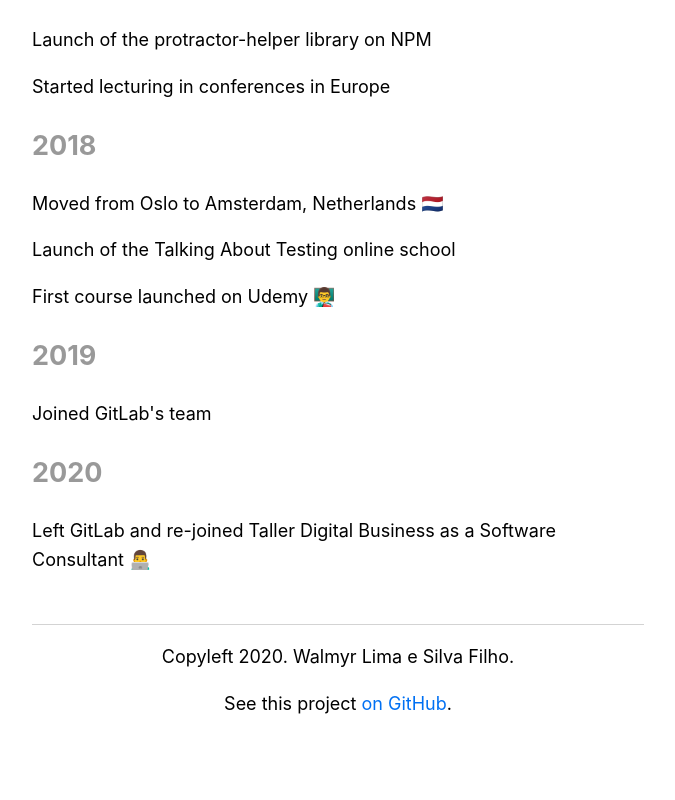
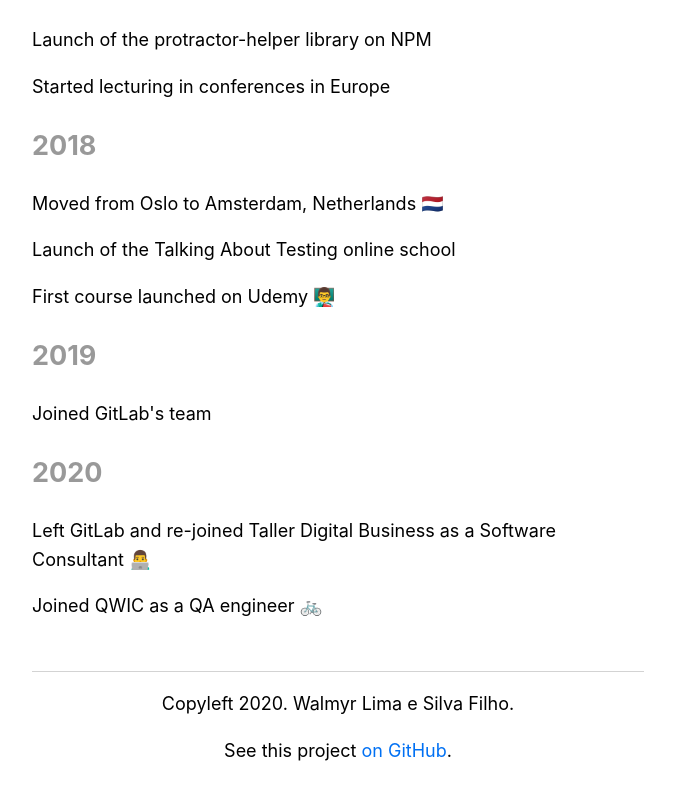
Before and after one commit to wlsf82/walmyr-nextjs, a Next.js app: page / in a window 1280 px wide. Shown: the part 2077-2877 px from the top of the page, without its empty margins (302-977 px from the left). Built offline with nearby package versions, Linux system fonts and the light colour scheme.

Commit message:
Update timeline with new event

```diff
--- a/components/timeline.js
+++ b/components/timeline.js
@@ -82,7 +82,8 @@ const achievements = [
   {
     year: '2020',
     events: [
-      'Left GitLab and re-joined Taller Digital Business as a Software Consultant 👨‍💻'
+      'Left GitLab and re-joined Taller Digital Business as a Software Consultant 👨‍💻',
+      'Joined QWIC as a QA engineer 🚲'
     ]
   },
 ]
```
